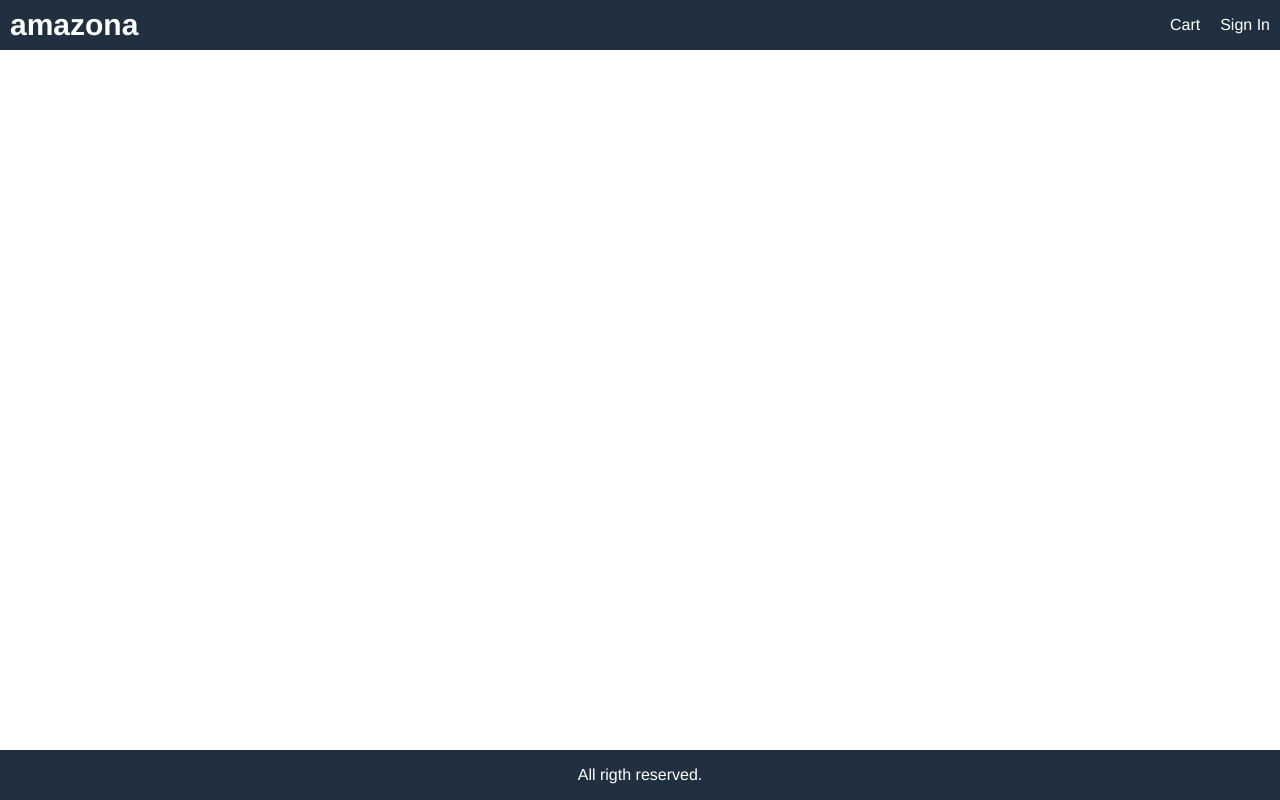
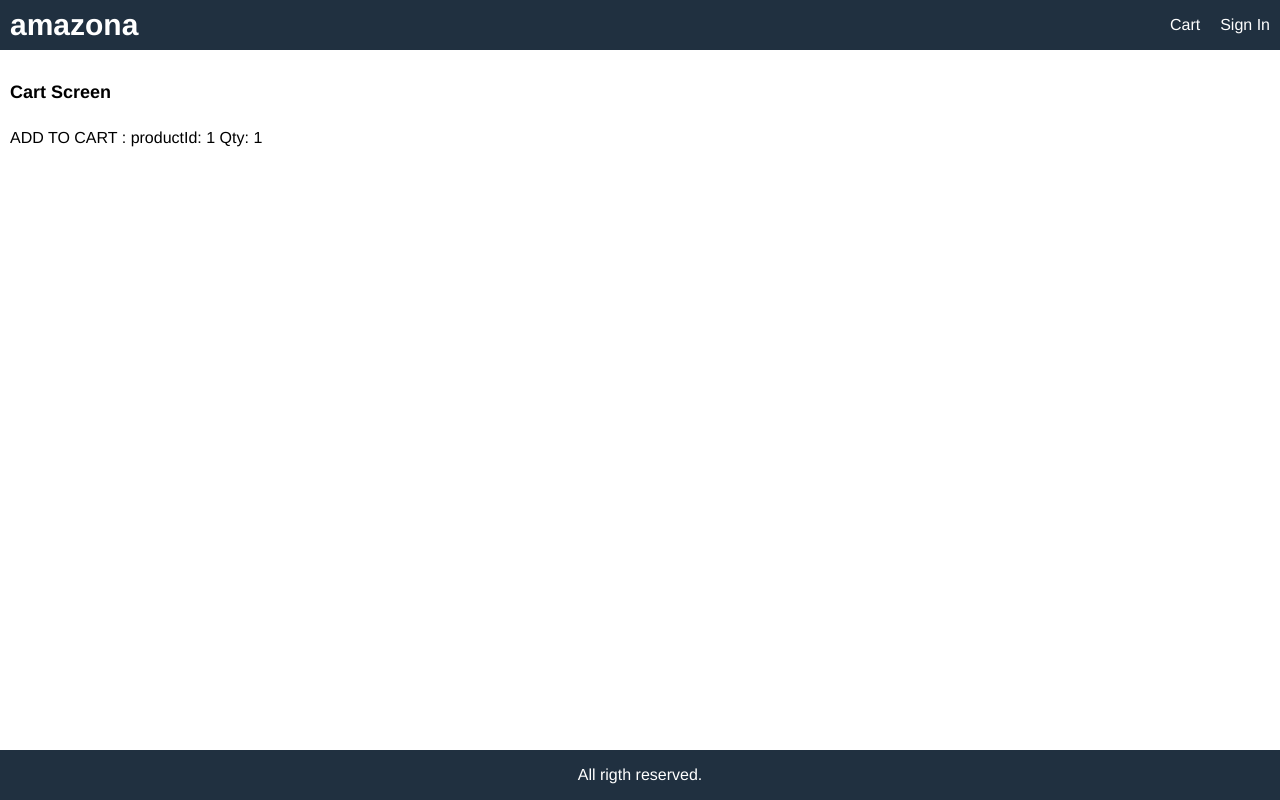
Before and after one commit to samuelfcf/amazona-ecommerce, a React (Create React App) app in the folder frontend/: page /cart/1 in a window 1280 px wide. Built offline with nearby package versions, Linux system fonts and the light colour scheme.

Commit message:
add addToCart function, created ScreenCart route, getted productId and quantit of the  products

```diff
--- a/frontend/src/App.js
+++ b/frontend/src/App.js
@@ -1,5 +1,6 @@
 import React from "react";
 import { BrowserRouter, Route } from 'react-router-dom';
+import CartScreen from "./screens/CartScreen";
 
 import HomeScreen from './screens/HomeScreen';
 import ProductScreen from "./screens/ProductScreen";
@@ -22,6 +23,7 @@
       </header>
 
       <main>
+        <Route path='/cart/:id?'component={CartScreen} />
         <Route path='/' exact component={HomeScreen} />
         <Route path='/product/:id' component={ProductScreen} />
       </main>
--- /dev/null
+++ b/frontend/src/screens/CartScreen/index.js
@@ -0,0 +1,20 @@
+import React from 'react';
+
+const CartScreen = (props) => {
+
+  const productId = props.match.params.id;
+
+  // retorna o valor após o ? passado pela função  em cart screen.
+  const qty = props.location.search
+              ? Number(props.location.search.split('=')[1])
+              : 1
+
+  return (
+    <div>
+      <h1>Cart Screen</h1>
+      <p>ADD TO CART : productId: {productId} Qty: {qty}</p>
+    </div>
+  );
+}
+
+export default CartScreen;
--- a/frontend/src/screens/HomeScreen/index.js
+++ b/frontend/src/screens/HomeScreen/index.js
@@ -15,7 +15,7 @@
 
   useEffect(() => {
     dispatch(listProducts());
-  }, []);
+  }, [dispatch]);
 
   return (
 
--- a/frontend/src/screens/ProductScreen/index.js
+++ b/frontend/src/screens/ProductScreen/index.js
@@ -1,32 +1,35 @@
-import React, { useEffect } from "react";
+import React, { useEffect, useState } from "react";
 import { useDispatch, useSelector } from "react-redux";
 import { Link } from "react-router-dom";
 
 import Rating from "../../components/Rating";
-import LoadingBox from '../../components/LoadingBox';
-import MessageBox from '../../components/MessageBox';
+import LoadingBox from "../../components/LoadingBox";
+import MessageBox from "../../components/MessageBox";
 import { detailsProducts } from "../../actions/productsActions";
 
 const ProductScreen = (props) => {
   const dispatch = useDispatch();
   const productId = props.match.params.id;
   const productDetails = useSelector((state) => state.productDetails);
+  const [qty, setQty] = useState(1);
   const { loading, error, product } = productDetails;
 
   useEffect(() => {
     dispatch(detailsProducts(productId));
-  }, []);
+  }, [dispatch, productId]);
+
+  const addToCartHandler = () => {
+    props.history.push(`/cart/${productId}?qty=${qty}`);
+  }
 
   return (
     <>
-
       <div>
         {loading ? (
           <LoadingBox></LoadingBox>
         ) : error ? (
           <MessageBox variant="danger">{error}</MessageBox>
         ) : (
-
           <>
             <Link to="/">Back to results</Link>
 
@@ -37,20 +40,25 @@
 
               <div className="col-1">
                 <ul>
+
                   <li>
                     <h1>{product.name}</h1>
                   </li>
+
                   <li>
                     <Rating
                       rating={product.rating}
                       numReviews={product.numReviews}
                     />
                   </li>
+
                   <li>Price: ${product.price}</li>
+
                   <li>
                     Description:
                     <p>{product.description}</p>
                   </li>
+
                 </ul>
               </div>
 
@@ -63,6 +71,7 @@
                         <div className="price">${product.price}</div>
                       </div>
                     </li>
+
                     <li>
                       <div className="row">
                         <div>Status</div>
@@ -75,18 +84,42 @@
                         </div>
                       </div>
                     </li>
+
                     <li>
-                      <button className="primary block">Add to Cart</button>
+                      {product.countInStock > 0 && (
+
+                        <>
+
+                        <div className="row">
+                          <div>Qnt</div>
+                          <div>
+                            <select value={qty} onChange={e => setQty(e.target.value)}>
+                              {
+                                [...Array(product.countInStock).keys()].map(x => (
+                                  <option key={x + 1} value={x+1}>{x+1}</option>
+                                ))
+                              }
+                            </select>
+                          </div>
+                        </div>
+
+
+
+                        <li>
+                          <button onClick={addToCartHandler} className="primary block">Add to Cart</button>
+                        </li>
+
+                        </>
+                      )}
+
                     </li>
                   </ul>
                 </div>
               </div>
             </div>
-
           </>
         )}
       </div>
-
     </>
   );
 };
```
